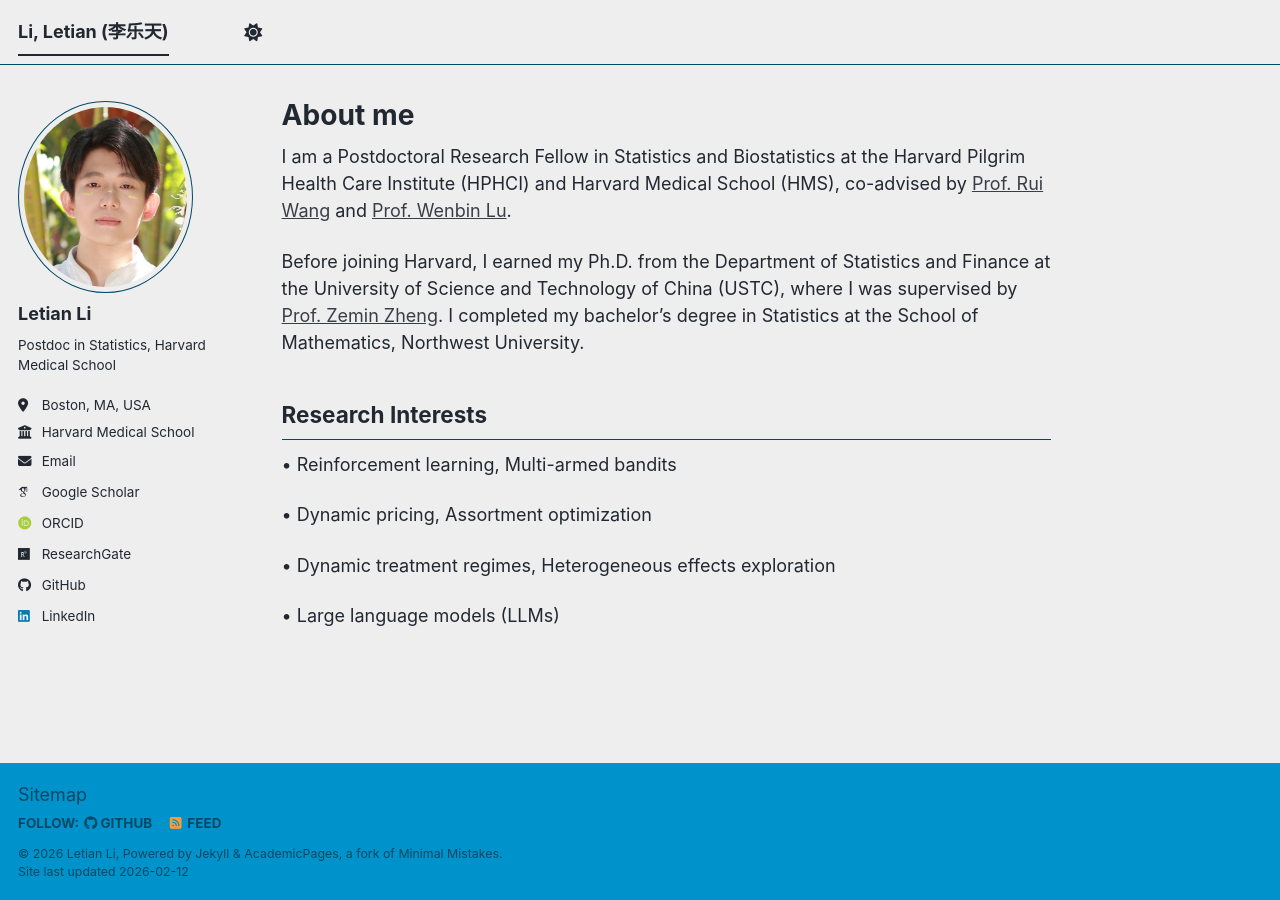
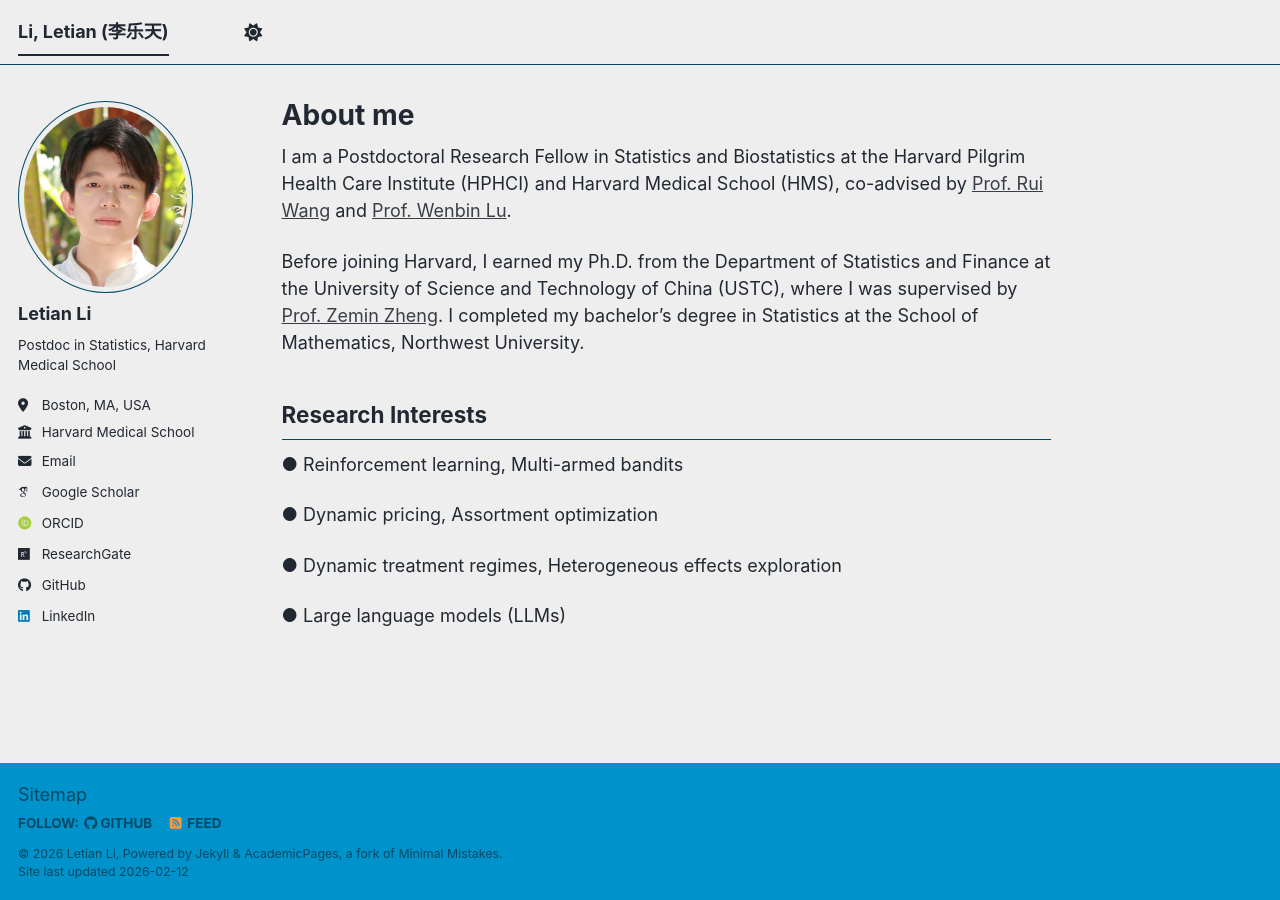
Before and after one commit to letianli059/letianli059.github.io, a Jekyll site: the page built from _pages/about.md, in a window 1280 px wide. Built offline with Jekyll 4.4.1, drawn with Linux system fonts in a browser that asks for light colours; some web fonts are replaced; a script bundle is joined from its source files by our own code; library files that are not in the unit come from our copies.

```diff
--- a/_pages/about.md
+++ b/_pages/about.md
@@ -13,10 +13,10 @@ Before joining Harvard, I earned my Ph.D. from the Department of Statistics and
 
 ## Research Interests
 
-• Reinforcement learning, Multi-armed bandits
+● Reinforcement learning, Multi-armed bandits
 
-• Dynamic pricing, Assortment optimization
+● Dynamic pricing, Assortment optimization
 
-• Dynamic treatment regimes, Heterogeneous effects exploration
+● Dynamic treatment regimes, Heterogeneous effects exploration
 
-• Large language models (LLMs)
+● Large language models (LLMs)
```
